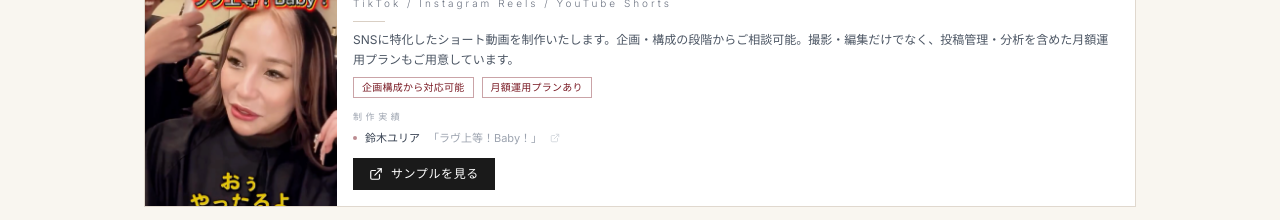
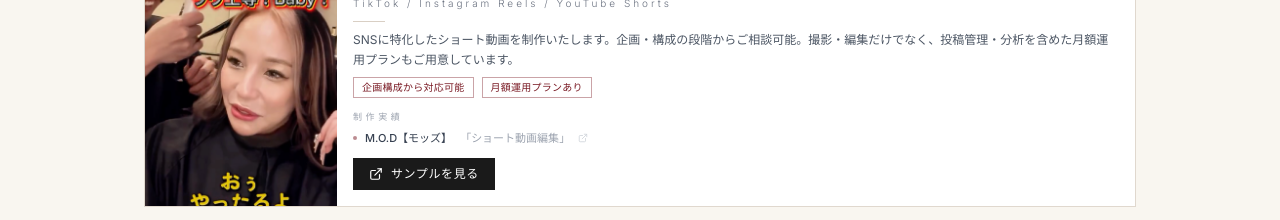
Before and after one commit to enry1019-pixel/HP-en-ry-, a Next.js app: page / in a window 1280 px wide. Shown: the part 4180-4400 px from the top of the page. Built offline with nearby package versions, Linux system fonts and the light colour scheme; no server answers.

Commit message:
Fix SNS sample work: M.O.D【モッズ】
Co-Authored-By: Claude Sonnet 4.6 <noreply@anthropic.com>

```diff
--- a/components/other-services-section.tsx
+++ b/components/other-services-section.tsx
@@ -29,7 +29,7 @@ const otherServices = [
     pdfUrl: null,
     highlights: ["企画構成から対応可能", "月額運用プランあり"],
     sampleWorks: [
-      { client: "鈴木ユリア", title: "ラヴ上等！Baby！", url: "https://www.instagram.com/p/DUsjJYOE_k1/" },
+      { client: "M.O.D【モッズ】", title: "ショート動画編集", url: "https://www.instagram.com/p/DUsjJYOE_k1/" },
     ],
   },
 ]
```
